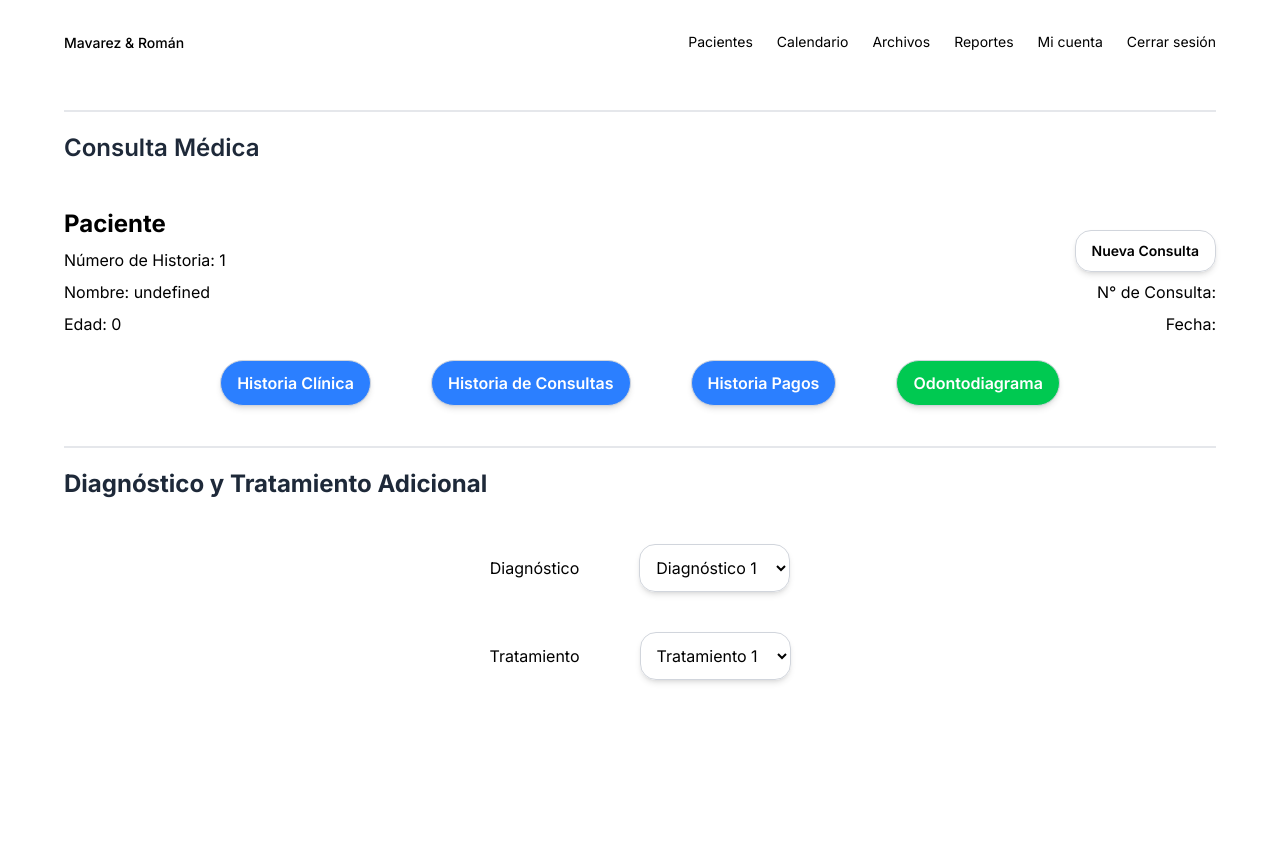
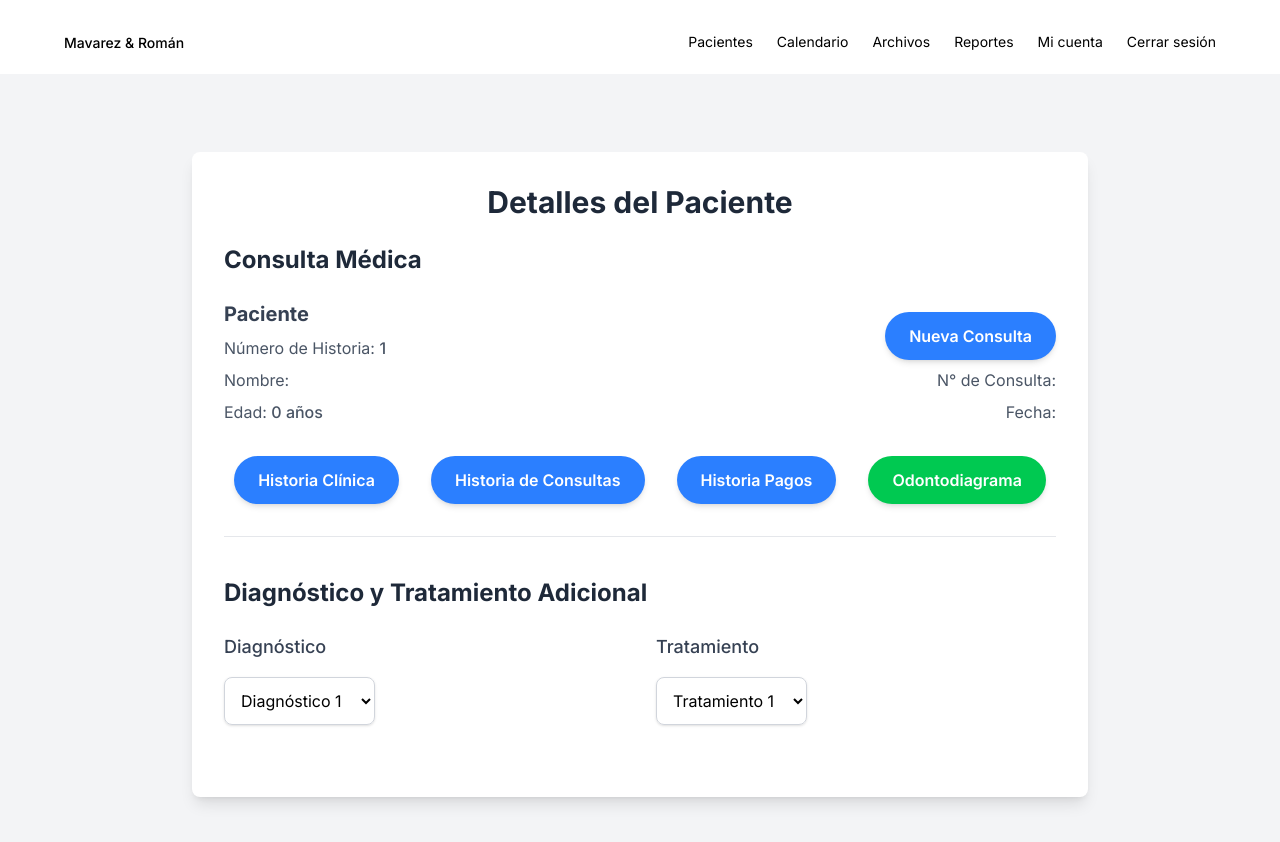
Before and after one commit to jdcorderor/m-r-crm, a Next.js app: page /especialista/pacientes/1 in a window 1280 px wide. Shown: the top 842 px of the page. Before the commit the page ends 800 px from the top, so only its background shows below. Built offline with nearby package versions, Linux system fonts and the light colour scheme.

Commit message:
Mejora en estilos

```diff
--- a/app/especialista/pacientes/[id]/page.tsx
+++ b/app/especialista/pacientes/[id]/page.tsx
@@ -1,11 +1,11 @@
-"use client"
+'use client'
 import { useParams, useRouter } from 'next/navigation';
 import React, { useEffect, useState } from "react"
-import HeaderB from "@/components/headerB"
-import Button from "@/components/ui/button"
-import Input from "@/components/ui/input"
+import HeaderB from "@/components/headerB" // Eliminado para simplificar y centrarse en el estilo interno
+import Button from "@/components/ui/button" // Reemplazado por botones con estilo Tailwind directo
+// import Input from "@/components/ui/input" // No utilizado en el código original, eliminado
 import Loading from "@/components/loading"
-import 'bootstrap-icons/font/bootstrap-icons.css'
+import 'bootstrap-icons/font/bootstrap-icons.css' // Mantenido si los íconos son necesarios
 
 const PacientePage = () => {
     const { id } = useParams();
@@ -106,29 +106,34 @@ const PacientePage = () => {
     };
 
     return (
-        <section>
+        <div>
+            <HeaderB />
+            <section className="min-h-screen bg-gray-100 flex flex-col items-center justify-center py-10">
                 {isLoading && (
-                <div className="flex justify-center items-center min-h-screen bg-white transition-opacity duration-500">
+                    <div className="min-h-screen bg-gray-100 flex items-center justify-center">
                         <Loading />
                     </div>
                 )}
                 {!isLoading && (
-                <div>
-                    {/* Header */}
-                    <HeaderB />
-                    <main className="w-full px-[5vw] pt-4">
-                        <div className="my-5"> {/* Información y datos del paciente */}
-                            <hr className="border border-gray-200 my-5"></hr>
-                            <span className="block text-gray-800 text-2xl font-semibold">Consulta Médica</span>
-                            <div className="flex flex-row w-full justify-between my-6">
-                                <div className="flex flex-col gap-2 mt-5">
-                                    <h3><span className="text-2xl font-bold">Paciente</span></h3>
-                                    <h3><span>{`Número de Historia: ${id}`}</span></h3>
-                                    <h3><span>{`Nombre: ${pacienteDetalles?.nombre}`}</span></h3>
-                                    <h3><span>{`Edad: ${calcularEdad(pacienteDetalles?.fecha_nacimiento)}`}</span></h3>
+                    <div className="w-full max-w-4xl bg-white shadow-lg rounded-lg p-8">
+                        <main className="w-full">
+                            <h1 className="text-3xl font-bold text-gray-800 mb-6 text-center">
+                                Detalles del Paciente
+                            </h1>
+
+                            {/* Información y datos del paciente */}
+                            <div className="my-5 pb-8 border-b border-gray-200">
+                                <h2 className="block text-2xl font-bold text-gray-800 mb-4">Consulta Médica</h2>
+                                <div className="flex flex-col md:flex-row w-full justify-between my-6 gap-8">
+                                    <div className="flex-1 flex flex-col gap-2">
+                                        <h3 className="text-xl font-bold text-gray-700">Paciente</h3>
+                                        <p className="text-gray-600"><span>Número de Historia: <span className="font-medium">{id}</span></span></p>
+                                        <p className="text-gray-600"><span>Nombre: <span className="font-medium">{pacienteDetalles?.nombre}</span></span></p>
+                                        <p className="text-gray-600"><span>Edad: <span className="font-medium">{calcularEdad(pacienteDetalles?.fecha_nacimiento)} años</span></span></p>
                                     </div>
-                                <div className="flex flex-col gap-2 justify-end text-right">
-                                    <Button className='rounded-2xl text-sm shadow-md border border border-gray-300 hover:bg-gray-200'
+                                    <div className="flex flex-col gap-2 md:text-right justify-end">
+                                        <Button
+                                            className='px-6 py-3 bg-blue-500 text-white rounded-full shadow-md hover:bg-blue-600 focus:outline-none focus:ring-2 focus:ring-blue-500 focus:ring-offset-2 transition duration-200 ease-in-out max-w-fit'
                                             onClick={() => {
                                                 const date = new Date()
                                                 const numero = (Math.round(Math.random() * 1000000)).toString().padStart(7, "0")
@@ -137,43 +142,54 @@ const PacientePage = () => {
                                             }}>
                                             Nueva Consulta
                                         </Button>
-                                    <h3>N° de Consulta: <span className="font-bold">{consultaNumber}</span></h3>
-                                    <h3>Fecha: <span className="font-bold">{dateFormat}</span></h3>
+                                        <p className="text-gray-600">N° de Consulta: <span className="font-bold text-gray-800">{consultaNumber}</span></p>
+                                        <p className="text-gray-600">Fecha: <span className="font-bold text-gray-800">{dateFormat}</span></p>
                                     </div>
                                 </div>
-                            <div className="flex flex-row w-full justify-center gap-15">
-                                <Button className="text-white rounded-full border border-gray-300 bg-blue-500 hover:bg-blue-600"
-                                        onClick={() => {router.push(`/especialista/pacientes/historia_clinica/${id}`)}}>
+                                <div className="flex flex-col md:flex-row w-full justify-center gap-4 md:gap-8 mt-8">
+                                    <Button
+                                        className="px-6 py-3 bg-blue-500 text-white rounded-full shadow-md hover:bg-blue-600 focus:outline-none focus:ring-2 focus:ring-blue-500 focus:ring-offset-2 transition duration-200 ease-in-out"
+                                        onClick={() => { router.push(`/especialista/pacientes/historia_clinica/${id}`) }}>
                                         Historia Clínica
                                     </Button>
-                                <Button className="text-white rounded-full border border-gray-300 bg-blue-500 hover:bg-blue-600">
+                                    <Button
+                                        className="px-6 py-3 bg-blue-500 text-white rounded-full shadow-md hover:bg-blue-600 focus:outline-none focus:ring-2 focus:ring-blue-500 focus:ring-offset-2 transition duration-200 ease-in-out">
                                         Historia de Consultas
                                     </Button>
-                                <Button className="text-white rounded-full border border-gray-300 bg-blue-500 hover:bg-blue-600">
+                                    <Button
+                                        className="px-6 py-3 bg-blue-500 text-white rounded-full shadow-md hover:bg-blue-600 focus:outline-none focus:ring-2 focus:ring-blue-500 focus:ring-offset-2 transition duration-200 ease-in-out">
                                         Historia Pagos
                                     </Button>
-                                <Button className="text-white rounded-full border border-gray-300 bg-green-500 hover:bg-green-600"
-                                    onClick={() => {router.push(`/especialista/pacientes/odontodiagrama/${id}`)}}>
+                                    <Button
+                                        className="px-6 py-3 bg-green-500 text-white rounded-full shadow-md hover:bg-green-600 focus:outline-none focus:ring-2 focus:ring-green-500 focus:ring-offset-2 transition duration-200 ease-in-out"
+                                        onClick={() => { router.push(`/especialista/pacientes/odontodiagrama/${id}`) }}>
                                         Odontodiagrama
                                     </Button>
                                 </div>
                             </div>
-                        <div className="my-10"> {/* Diagnóstico y Tratamiento Adicional */}
-                            <hr className="border border-gray-200 my-5"></hr>
-                            <span className="block text-gray-800 text-2xl font-bold">Diagnóstico y Tratamiento Adicional</span>
-                            <div className="flex flex-col w-full justify-between my-6">
-                                <div className="flex flex-row gap-2 my-5 justify-center items-center gap-15">
-                                    <h3><span className="text-md">Diagnóstico</span></h3>
-                                    <select className='border border-gray-300 shadow-md rounded-2xl text-md p-3'>
+
+                            {/* Diagnóstico y Tratamiento Adicional */}
+                            <div className="my-10">
+                                <h2 className="block text-2xl font-bold text-gray-800 mb-4">Diagnóstico y Tratamiento Adicional</h2>
+                                <div className="flex flex-col md:flex-row w-full justify-center gap-8 my-6">
+                                    <div className="flex-1 flex flex-col gap-2 items-center md:items-start">
+                                        <label htmlFor="diagnostico-select" className="text-lg font-medium text-gray-700 mb-2">Diagnóstico</label>
+                                        <select
+                                            id="diagnostico-select"
+                                            className='w-full md:w-auto border border-gray-300 shadow-sm rounded-lg text-md p-3 focus:ring-blue-500 focus:border-blue-500 transition duration-200 ease-in-out'
+                                        >
                                             <option value="Diagnóstico 1">Diagnóstico 1</option>
                                             <option value="Diagnóstico 2">Diagnóstico 2</option>
                                             <option value="Diagnóstico 3">Diagnóstico 3</option>
                                             <option value="Diagnóstico 4">Diagnóstico 4</option>
                                         </select>
                                     </div>
-                                <div className="flex flex-row gap-2 my-5 justify-center items-center gap-15">
-                                    <h3><span className="text-md">Tratamiento</span></h3>
-                                    <select className='border border-gray-300 shadow-md rounded-2xl text-md p-3'>
+                                    <div className="flex-1 flex flex-col gap-2 items-center md:items-start">
+                                        <label htmlFor="tratamiento-select" className="text-lg font-medium text-gray-700 mb-2">Tratamiento</label>
+                                        <select
+                                            id="tratamiento-select"
+                                            className='w-full md:w-auto border border-gray-300 shadow-sm rounded-lg text-md p-3 focus:ring-blue-500 focus:border-blue-500 transition duration-200 ease-in-out'
+                                        >
                                             <option value="Tratamiento 1">Tratamiento 1</option>
                                             <option value="Tratamiento 2">Tratamiento 2</option>
                                             <option value="Tratamiento 3">Tratamiento 3</option>
@@ -186,6 +202,7 @@ const PacientePage = () => {
                     </div>
                 )}
             </section>
+        </div>
     );
 };
 
--- a/app/especialista/pacientes/historia_clinica/[id]/page.tsx
+++ b/app/especialista/pacientes/historia_clinica/[id]/page.tsx
@@ -1,14 +1,15 @@
-"use client"
+'use client'
 import { useParams, useRouter } from 'next/navigation';
 import React, { useEffect, useState } from "react"
-import HeaderB from "@/components/headerB"
-import Button from "@/components/ui/button"
-import Input from "@/components/ui/input"
+import HeaderB from "@/components/headerB" // Eliminado para simplificar y centrarse en el estilo interno
+import Button from "@/components/ui/button" // Reemplazado por botones con estilo Tailwind directo
+// import Input from "@/components/ui/input" // No utilizado en el código original, eliminado
 import Loading from "@/components/loading"
-import 'bootstrap-icons/font/bootstrap-icons.css'
+import 'bootstrap-icons/font/bootstrap-icons.css' // Mantenido si los íconos son necesarios
 
 const PacientePage = () => {
     const { id } = useParams();
+    // const router = useRouter(); // No se usa en este archivo, se puede comentar o eliminar si no hay navegación
 
     const pacientesMock = [
         {
@@ -102,48 +103,53 @@ const PacientePage = () => {
     };
 
     return (
-        <section>
+        <div>
+            <HeaderB />
+            <section className="min-h-screen bg-gray-100 flex flex-col items-center justify-center py-10">
                 {isLoading && (
-                <div className="flex justify-center items-center min-h-screen bg-white transition-opacity duration-500">
+                    <div className="min-h-screen bg-gray-100 flex items-center justify-center">
                         <Loading />
                     </div>
                 )}
                 {!isLoading && (
-                <div>
-                    {/* Header */}
-                    <HeaderB />
-                    <main className="w-full px-[5vw] pt-4">
-                        <div className="flex flex-col justify-center items-center">
-                            <div className="mt-8 flex flex-col border border-gray-200 shadow-md p-10 pb-2 rounded-3xl">
-                                <div className="mb-5">
-                                    <h1><span className="font-bold text-2xl">{pacienteDetalles?.nombre}</span></h1>
+                    <div className="w-full max-w-4xl bg-white shadow-lg rounded-lg p-8">
+                        <main className="w-full">
+                            <h1 className="text-3xl font-bold text-gray-800 mb-6 text-center">
+                                Historia Clínica del Paciente
+                            </h1>
+
+                            <div className="flex flex-col items-center">
+                                <div className="mt-8 flex flex-col border border-gray-200 shadow-lg p-8 rounded-lg w-full max-w-2xl">
+                                    <div className="mb-5 border-b pb-4 border-gray-200">
+                                        <h2 className="font-bold text-2xl text-gray-800 mb-2">{pacienteDetalles?.nombre}</h2>
+                                        <p className="text-gray-600"><span>Código: <span className="font-medium">{pacienteDetalles?.codigo}</span></span></p>
                                     </div>
-                                <div className="my-5">
-                                    <p><span>Sexo: género</span></p>
-                                    <p><span>Edad: {calcularEdad(pacienteDetalles?.fecha_nacimiento)}</span></p>
-                                    <p><span>Código: {pacienteDetalles?.codigo}</span></p>
+                                    <div className="my-5 grid grid-cols-1 md:grid-cols-2 gap-4">
+                                        <p className="text-gray-600"><span>Sexo: <span className="font-medium">Género (dato de ejemplo)</span></span></p>
+                                        <p className="text-gray-600"><span>Edad: <span className="font-medium">{calcularEdad(pacienteDetalles?.fecha_nacimiento)} años</span></span></p>
+                                        <p className="text-gray-600"><span>Documento: <span className="font-medium">{pacienteDetalles?.cedula}</span></span></p>
+                                        <p className="text-gray-600"><span>Teléfono: <span className="font-medium">04121234567 (dato de ejemplo)</span></span></p>
+                                        <p className="text-gray-600 col-span-1 md:col-span-2"><span>Domicilio: <span className="font-medium">Casa 123, avenida 456, carabobo (dato de ejemplo)</span></span></p>
                                     </div>
-                                <div className="my-5">
-                                    <p><span>Documento: {pacienteDetalles?.cedula}</span></p>
-                                    <p><span>Domicilio: Casa 123, avenida 456, carabobo</span></p>
-                                    <p><span>Teléfono: 04121234567</span></p>
-                                </div>
-                                <div className="my-5 text-center">
-                                    <h1><span className="font-semibold text-xl">Antecedentes Médicos</span></h1>
-                                    <p><span>No refiere</span></p>
+                                    <div className="my-5 pt-4 border-t border-gray-200 text-center">
+                                        <h2 className="font-semibold text-xl text-gray-800 mb-2">Antecedentes Médicos</h2>
+                                        <p className="text-gray-600"><span>No refiere (dato de ejemplo)</span></p>
                                     </div>
                                 </div>
-                            <div className="flex flex-row mt-5">
-                                <Button className="border border-gray-200 rounded-full px-10 hover:bg-gray-200">
+                                <div className="flex justify-center mt-8">
+                                    <Button
+                                        className="px-8 py-3 bg-blue-500 text-white rounded-full shadow-md hover:bg-blue-600 focus:outline-none focus:ring-2 focus:ring-blue-500 focus:ring-offset-2 transition duration-200 ease-in-out"
+                                        onClick={() => { alert("Se debe implementar la edicion")}}
+                                        >
                                         Editar
                                     </Button>
                                 </div>
                             </div>
-
                         </main>
                     </div>
                 )}
             </section>
+        </div>
     );
 };
 
--- a/app/especialista/pacientes/odontodiagrama/[id]/page.tsx
+++ b/app/especialista/pacientes/odontodiagrama/[id]/page.tsx
@@ -478,15 +478,16 @@ const OdontodiagramaPage = () => {
                 <div>
                     {/* Header */}
                     <HeaderB />
-                    <main className="w-full px-[5vw] pt-4">
-                        <div className="my-5"> {/* Información y datos del paciente */}
+                    <main className="w-full px-[5vw] pt-4 bg-gray-100 min-h-screen">
+                        <div className="flex flex-col items-center justify-center w-full">
+                            <div className="w-full max-w-4xl bg-white shadow-lg rounded-lg p-8"> {/* Información y datos del paciente */}
                                 <span className="block text-gray-800 text-2xl font-semibold">Consulta Médica</span>
                                 <div className="flex flex-row w-full justify-between my-6">
                                     <div className="flex flex-col gap-2 mt-5">
                                         <h3><span className="text-2xl font-bold">Paciente</span></h3>
-                                    <h3><span>{`Número de Historia: ${id}`}</span></h3>
-                                    <h3><span>{`Nombre: ${pacienteDetalles?.nombre}`}</span></h3>
-                                    <h3><span>{`Edad: ${calcularEdad(pacienteDetalles?.fecha_nacimiento)}`}</span></h3>
+                                        <p className="text-gray-600"><span>Número de Historia: <span className="font-medium">{id}</span></span></p>
+                                        <p className="text-gray-600"><span>Nombre: <span className="font-medium">{pacienteDetalles?.nombre}</span></span></p>
+                                        <p className="text-gray-600"><span>Edad: <span className="font-medium">{calcularEdad(pacienteDetalles?.fecha_nacimiento)} años</span></span></p>
                                     </div>
                                 </div>
                                 <div className="flex flex-col gap-5">
@@ -553,6 +554,7 @@ const OdontodiagramaPage = () => {
                                     </div>
                                 ))}
                             </div>
+                        </div>
                     </main>
                 </div>
             )}
--- a/components/odontodiagrama.tsx
+++ b/components/odontodiagrama.tsx
@@ -467,7 +467,7 @@ export function Odontodiagrama({
   return (
     <div className="space-y-8">
       {!readOnly && (
-        <div className="mb-6 p-4 bg-gray-50 rounded-lg border">
+        <div className="mb-6 p-4 bg-white rounded-lg border border-gray-300">
           <h3 className="font-medium mb-3 text-gray-700">Estado dental seleccionado:</h3>
 
           <div className="grid grid-cols-5 gap-3">
@@ -562,7 +562,7 @@ export function Odontodiagrama({
           </div>
         </div>
       )}
-      <div className="border rounded-lg p-4">
+      <div className="border border-gray-300 bg-white rounded-lg p-4">
         {/* Cuadrante Superior */}
         <div className="flex border-b border-dashed">
           {/* Cuadrante Superior Izquierdo */}
```
Lines whose indentation alone changed are shown as unchanged.
